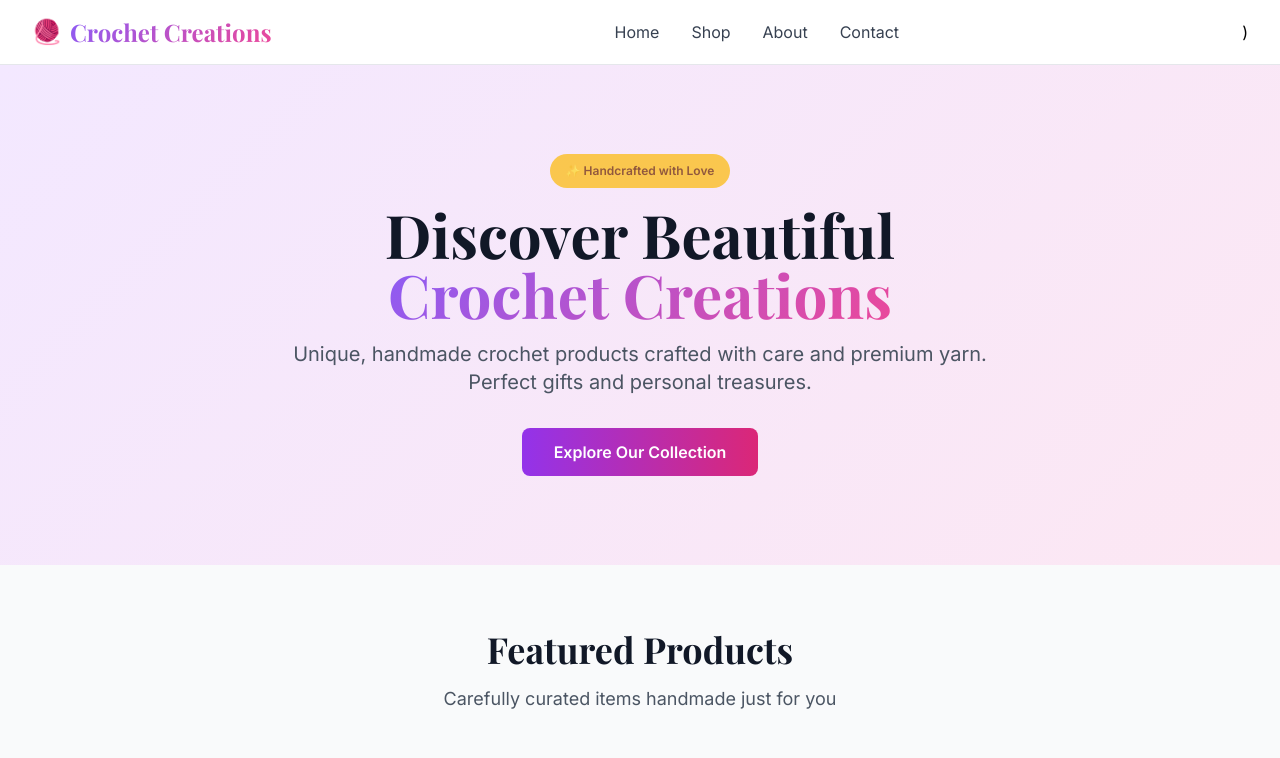
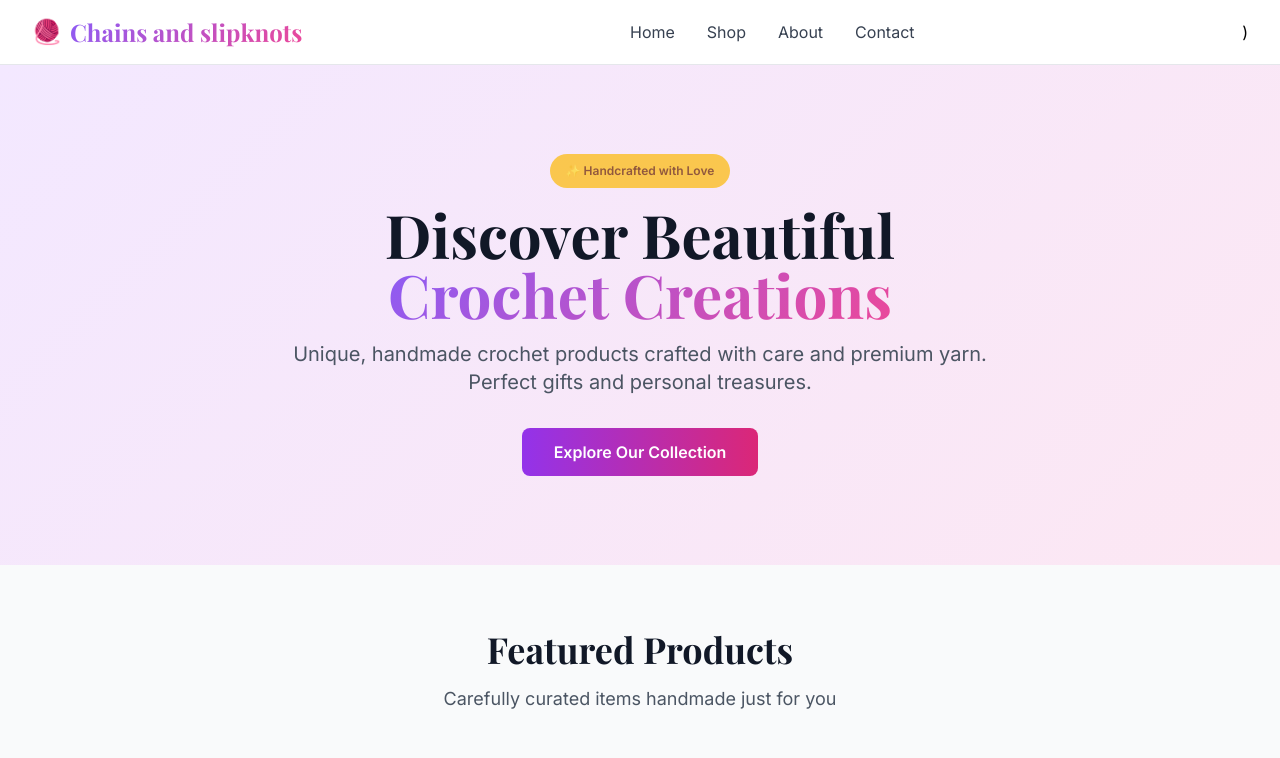
Before and after one commit to LakshmiRocky1998/Crochet-Bussiness, a website: page public/index.html in a window 1280 px wide. Shown: the top 758 px of the page. Drawn offline with nearby package versions, Linux system fonts and the light colour scheme.

Commit message:
Update index.html

```diff
--- a/public/index.html
+++ b/public/index.html
@@ -212,7 +212,7 @@
             <div class="flex justify-between items-center h-16">
                 <div class="flex items-center space-x-2">
                     <span class="text-2xl">🧶</span>
-                    <span class="header-font text-2xl font-bold gradient-text">Crochet Creations</span>
+                    <span class="header-font text-2xl font-bold gradient-text">Chains and slipknots </span>
                 </div>
                 <div class="hidden md:flex space-x-8">
                     <a href="#home" class="nav-link text-gray-700">Home</a>
```
